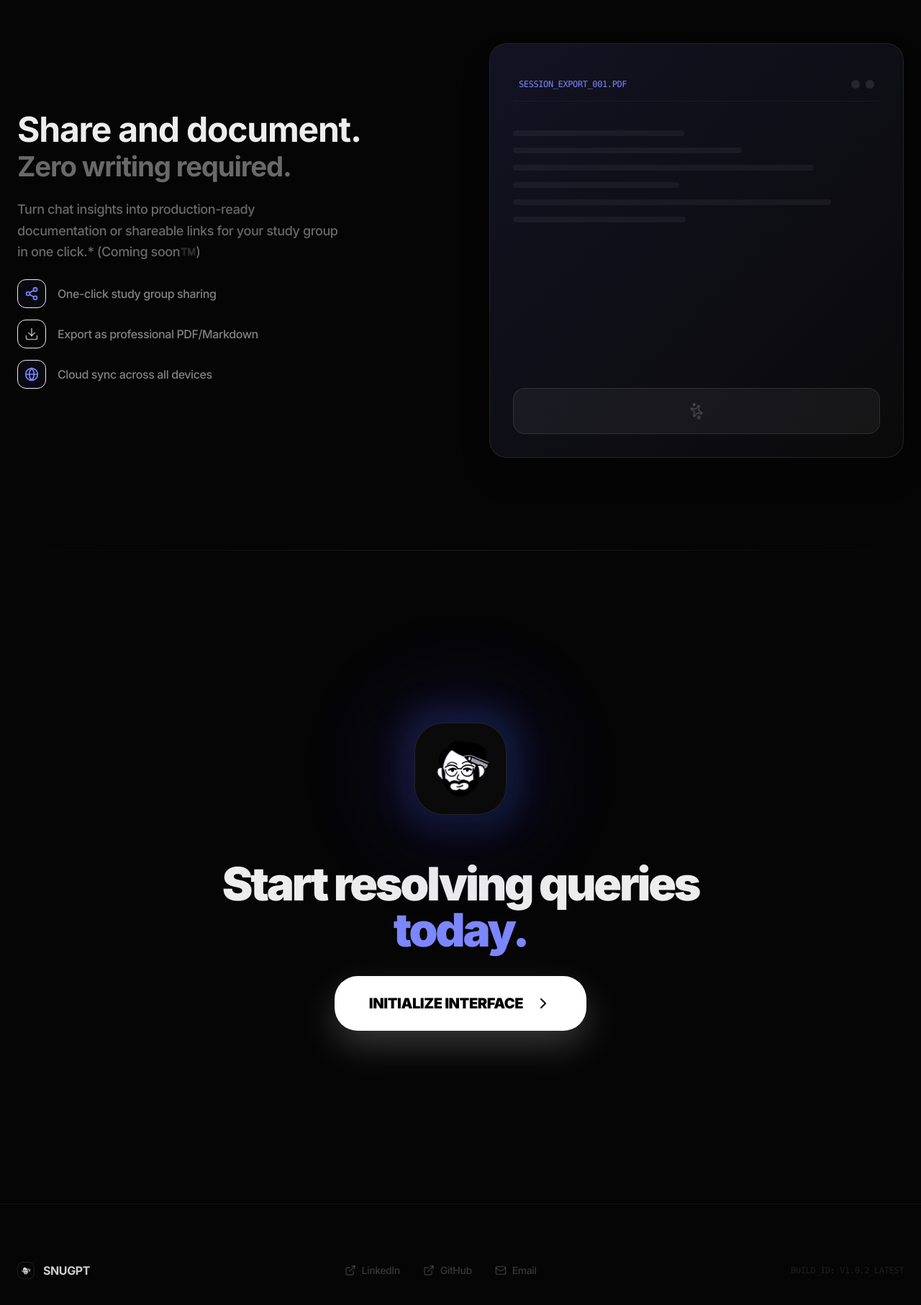
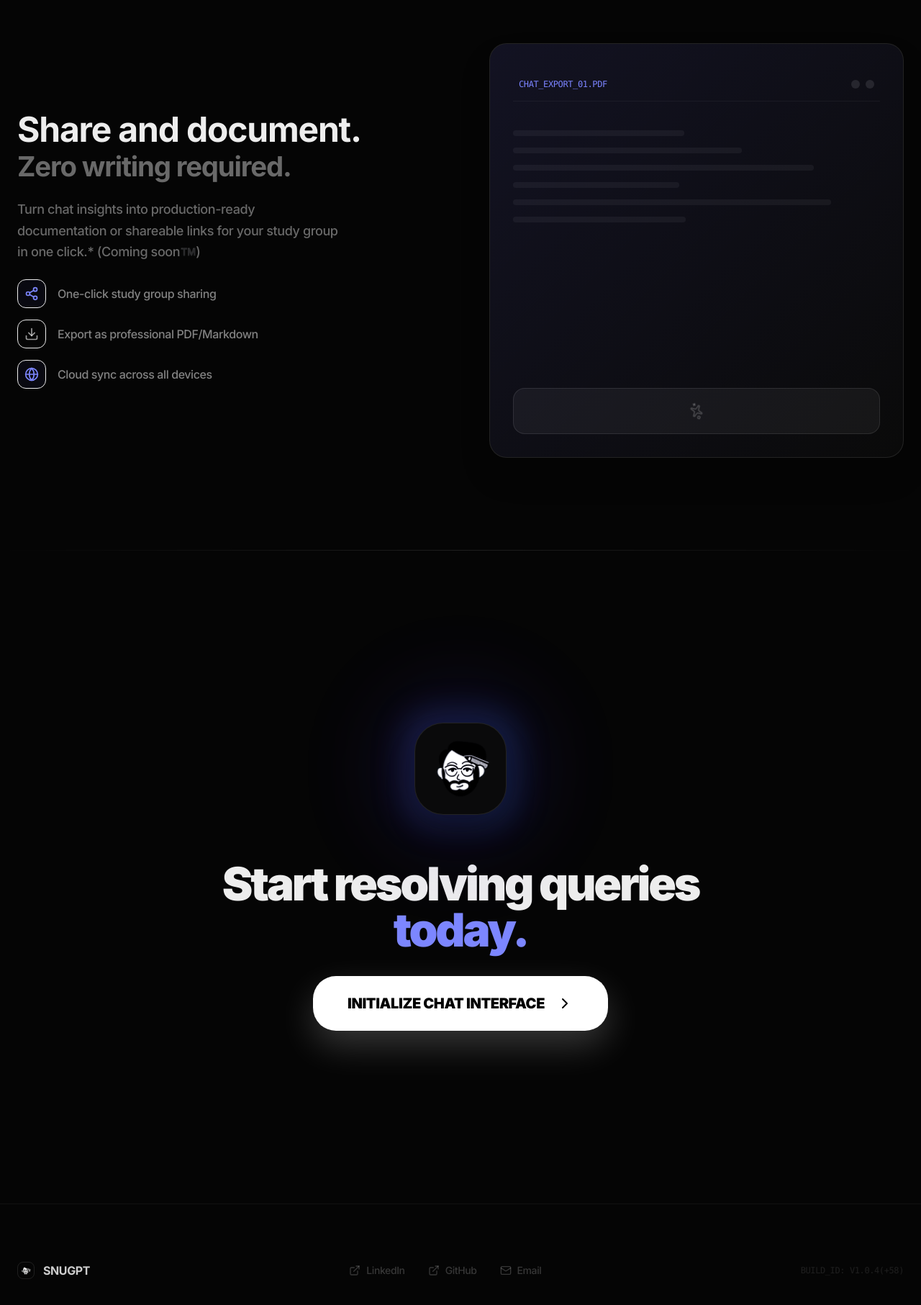
Before and after one commit to rishabhh0001/snugpt, a Next.js app: page /lander in a window 1280 px wide. Shown: the part 3253-5066 px from the top of the page at 72% size. Built offline with nearby package versions, Linux system fonts and the light colour scheme.

Commit message:
Update page.tsx

```diff
--- a/src/app/lander/page.tsx
+++ b/src/app/lander/page.tsx
@@ -562,7 +562,7 @@ export default function Lander() {
           >
             <div className="absolute inset-0 bg-gradient-to-br from-indigo-500/10 to-transparent pointer-events-none" />
             <div className="h-12 flex items-center justify-between border-b border-white/5 px-2">
-              <span className="text-xs font-mono text-indigo-400">SESSION_EXPORT_001.PDF</span>
+              <span className="text-xs font-mono text-indigo-400">CHAT_EXPORT_01.PDF</span>
               <div className="flex gap-2">
                 <div className="w-3 h-3 rounded-full bg-white/10" />
                 <div className="w-3 h-3 rounded-full bg-white/10" />
@@ -624,7 +624,7 @@ export default function Lander() {
               onClick={() => setIsWaitlistOpen(true)}
               className="px-12 py-6 rounded-[2rem] bg-white text-black font-black text-lg md:text-xl hover:bg-indigo-50 transition-all hover:scale-105 active:scale-95 shadow-[0_20px_50px_rgba(255,255,255,0.2)] inline-flex items-center gap-4 group"
             >
-              INITIALIZE INTERFACE
+              INITIALIZE CHAT INTERFACE
               <ChevronRight className="w-6 h-6 group-hover:translate-x-2 transition-transform duration-500" />
             </button>
           </motion.div>
@@ -652,7 +652,7 @@ export default function Lander() {
           </div>
 
           <div className="text-xs text-white/10 font-mono">
-            BUILD_ID: V1.0.2_LATEST
+            BUILD_ID: V1.0.4(+58)
           </div>
         </div>
       </footer>
```
